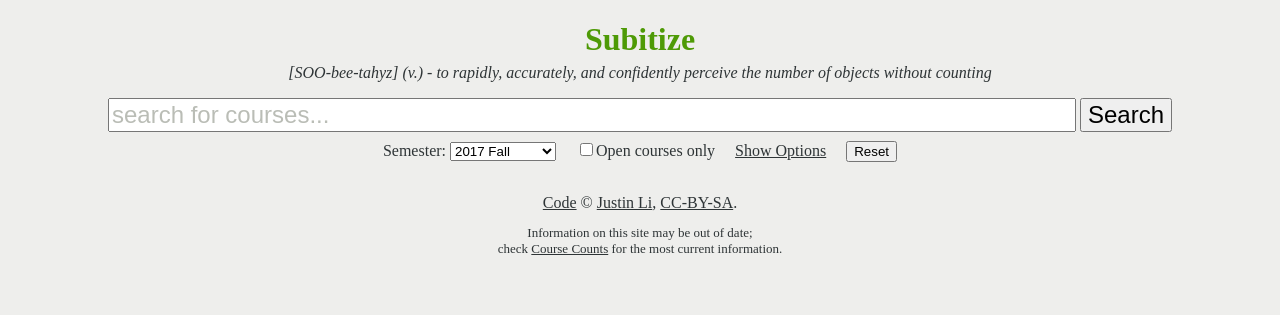
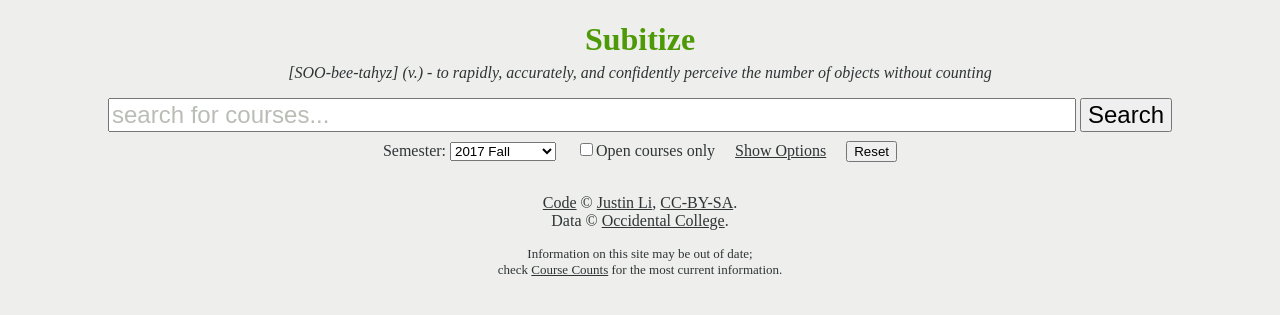
Before and after one commit to justinnhli/subitize, a Flask app: page / in a window 1280 px wide. Shown: the top 315 px of the page. Run offline with Flask 2, Linux system fonts and the light colour scheme; data comes from the database, SQL or seed files in the repository.

Commit message:
add copyright statement for data

```diff
--- a/templates/base.html
+++ b/templates/base.html
@@ -193,7 +193,10 @@
         {% endif %}
     </div>
     <div>
-        <a href="https://github.com/justinnhli/subitize">Code</a> &copy; <a href="http://justinnhli.com">Justin Li</a>, <a href="http://creativecommons.org/licenses/by-sa/4.0/deed.en_US" rel="license">CC-BY-SA</a>.
+        <p>
+            <a href="https://github.com/justinnhli/subitize">Code</a> &copy; <a href="http://justinnhli.com">Justin Li</a>, <a href="http://creativecommons.org/licenses/by-sa/4.0/deed.en_US" rel="license">CC-BY-SA</a>.<br>
+            Data &copy; <a href="http://oxy.edu/">Occidental College</a>.
+        </p>
         <p id="disclaimer">
             Information on this site may be out of date;<br>
             check <a href="https://counts.oxy.edu/">Course Counts</a> for the most current information.
```
